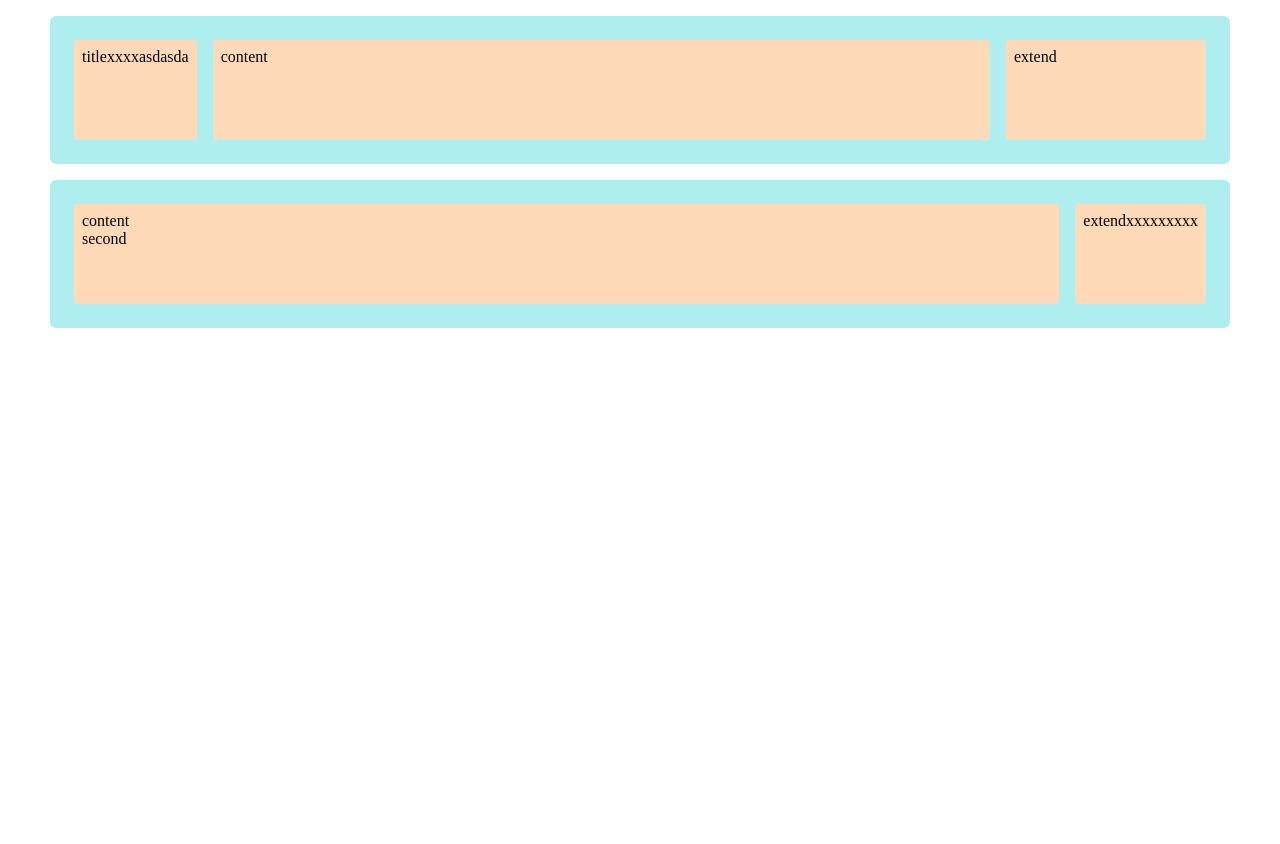
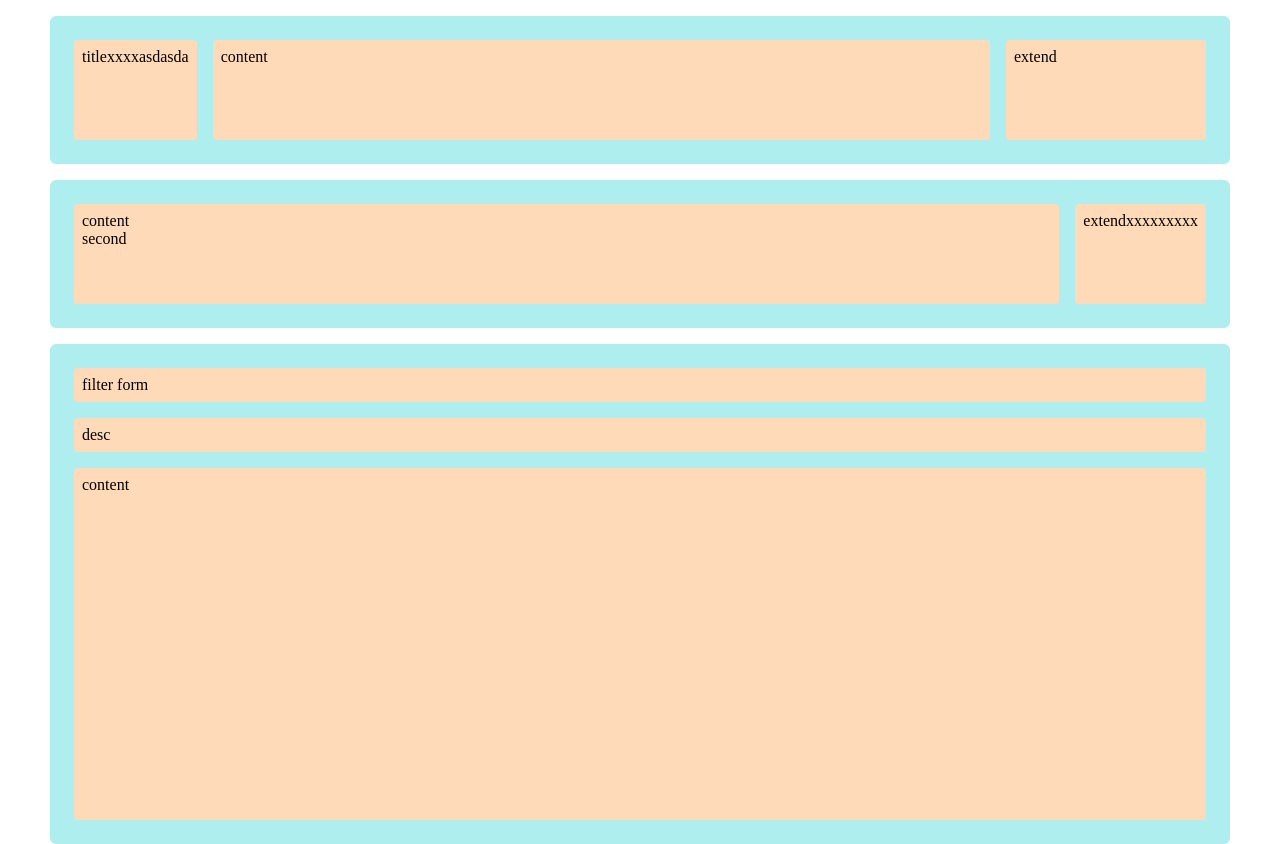
Before and after one commit to NARUTOne-note/Mobile-web, a plain HTML site: page Flex/layout/three-part.html in a window 1280 px wide. Before the commit the page ends 816 px from the top, so only its background shows below. Drawn offline with Linux system fonts and the light colour scheme.

Commit message:
feat: test layout

```diff
--- a/Flex/layout/three-part.html
+++ b/Flex/layout/three-part.html
@@ -29,6 +29,14 @@
       border-radius: 6px;
     }
 
+    .demo-vertical {
+      display: flex;
+      flex-direction: column;
+      padding: 16px;
+      background: paleturquoise;
+      border-radius: 6px;
+    }
+
     .box {
       height: 100px;
       padding: 8px;
@@ -37,8 +45,11 @@
       background: peachpuff;
     }
 
-    .item1 {
-
+    .box-v {
+      padding: 8px;
+      border-radius: 4px;
+      margin: 8px;
+      background: peachpuff;
     }
 
     .item2 {
@@ -52,8 +63,17 @@
     .item4 {
       flex: auto;
     }
-    .item5 {
 
+    .item8 {
+      flex: auto;
+    }
+
+    .h500 {
+      height: 500px;
+    }
+
+    .box-v-content {
+      height: 100%;
     }
 
   </style>
@@ -80,5 +100,18 @@
       extendxxxxxxxxx
     </div>
   </div>
+  <div class="demo-vertical h500">
+    <div class="box-v item6">
+      filter form
+    </div>
+    <div class="box-v item7">
+      desc
+    </div>
+    <div class="box-v item8">
+      <div class="box-v-content">
+        content
+      </div>
+    </div>
+  </div>
 </body>
 </html>
--- a/Grid/study/grid.css
+++ b/Grid/study/grid.css
@@ -114,6 +114,9 @@ body > div {
 .four {
   background: #BEE7E9;
 }
+.four-2 {
+  grid-row-start: span 2;
+}
 .five {
   background: #E6CEAC;
 }
```
Also changed, not shown: Grid/study/index.html (+1 -1 lines).
